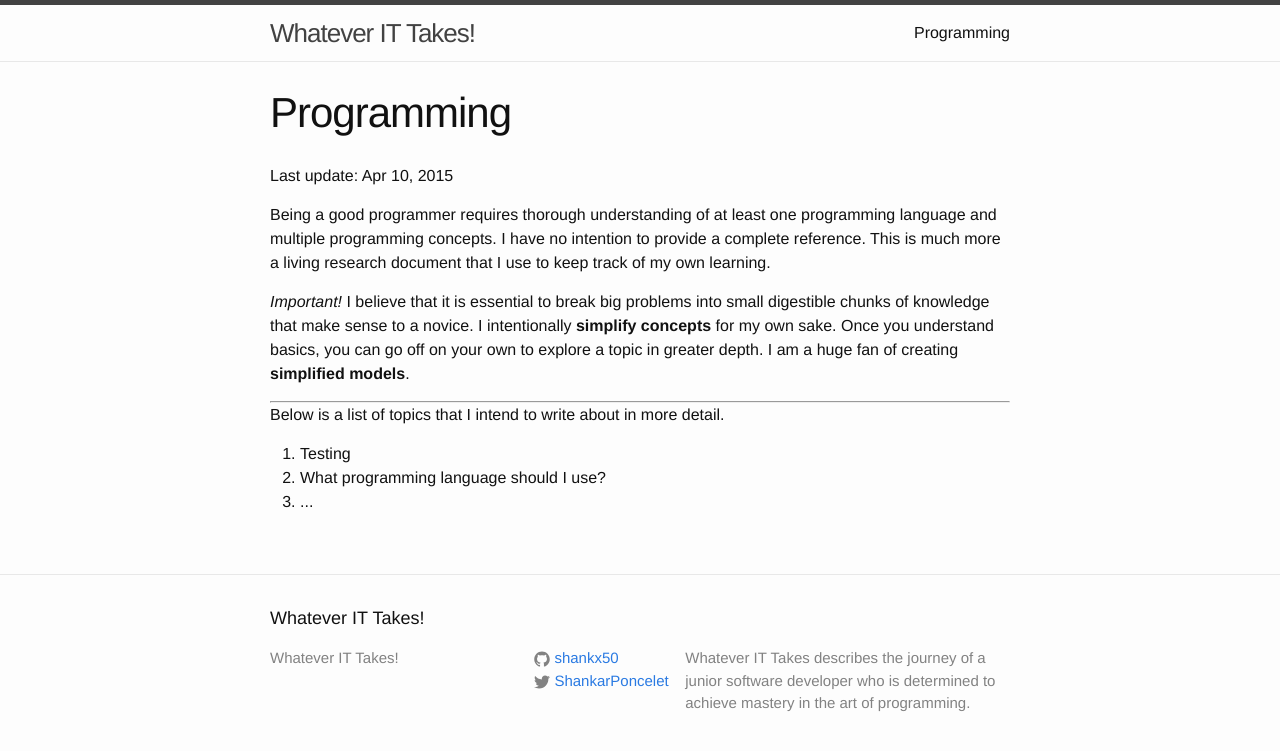
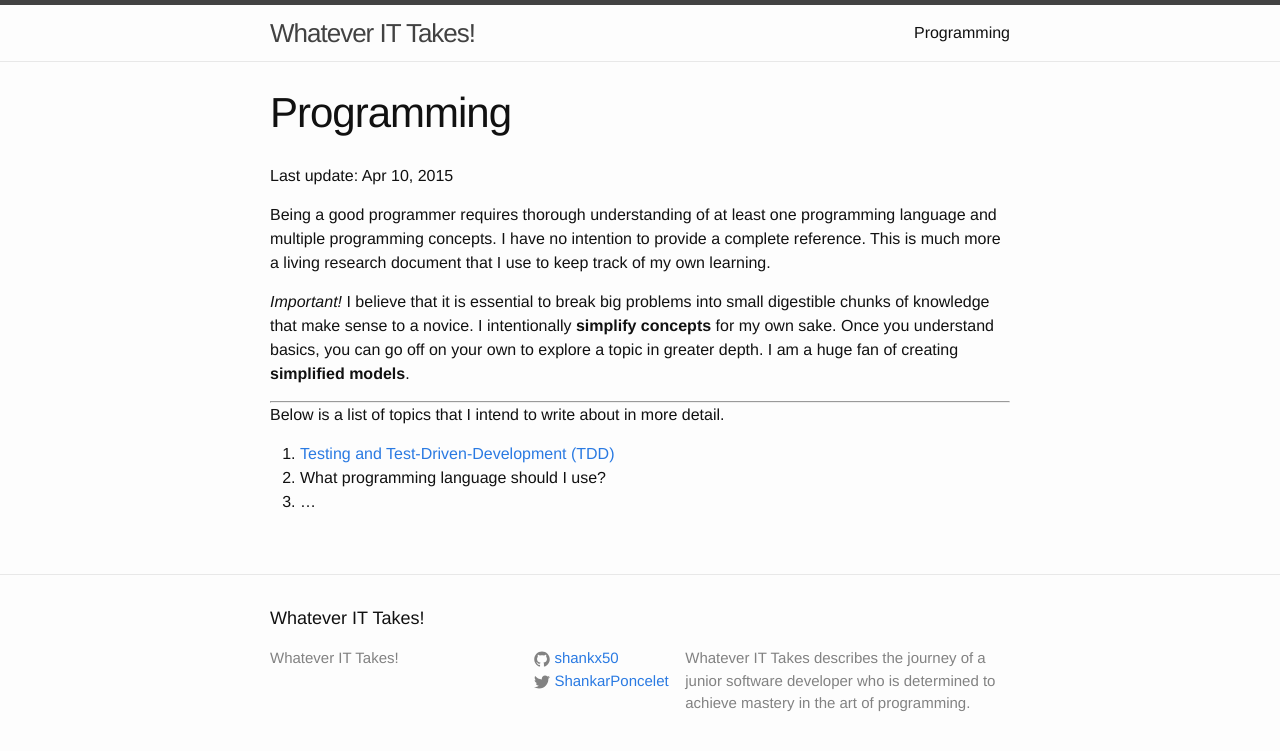
Before and after one commit to shankx50/shankx50.github.io, a Jekyll site: the page built from programming/index.markdown, in a window 1280 px wide. Shown: the top 751 px of the page. Built offline with Jekyll 4.4.1, drawn with Linux system fonts in a browser that asks for light colours.

Commit message:
added TDD

```diff
--- a/programming/index.html
+++ b/programming/index.markdown
@@ -14,8 +14,6 @@ permalink: /programming/
 	Below is a list of topics that I intend to write about in more detail.
 </p>
 
-<ol>
-	<li>Testing</li>
-	<li>What programming language should I use?</li>
-	<li>...</li>
-</ol>
+1. [Testing and Test-Driven-Development (TDD)]({% post_url 2015-04-15-test-driven-development %})
+2. What programming language should I use?
+3. ...
```
Also changed, not shown: _posts/2015-04-15-test-driven-development.markdown (added, +16 -0 lines), assets/unit-test.png (added), 1 other file.
